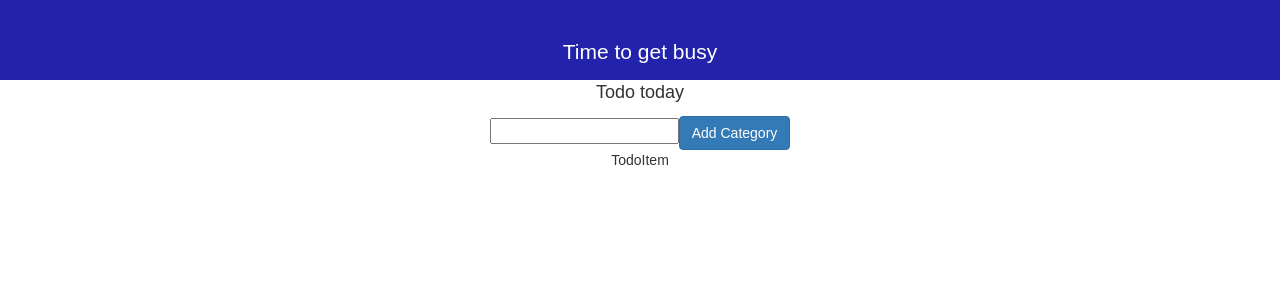
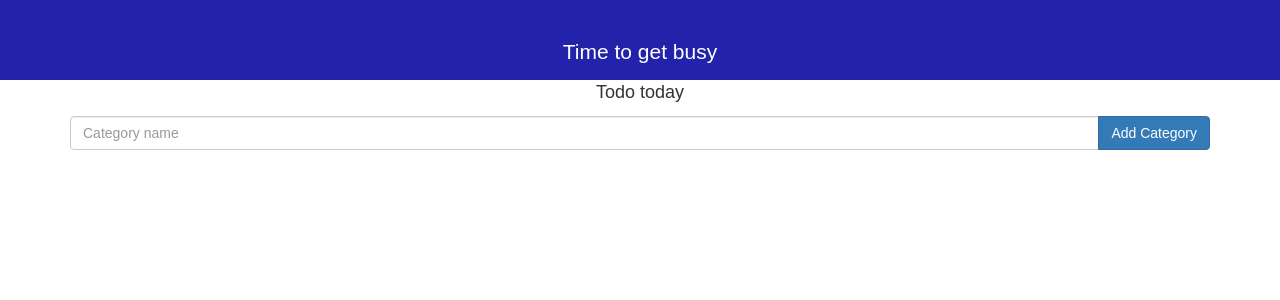
Before and after one commit to andela-megwali/busy, a React app: page / in a window 1280 px wide. Shown: the top 300 px of the page. Built offline with nearby package versions, Linux system fonts and the light colour scheme.

Commit message:
Add input bar for creating categories

```diff
--- a/src/App.js
+++ b/src/App.js
@@ -3,6 +3,43 @@ import './App.css';
 import Category from './Category'
 
 class App extends Component {
+  constructor(props) {
+    super(props);
+
+    this.state = {
+      categories: [],
+      categoryName: '',
+    };
+
+    this.handleInput = this.handleInput.bind(this);
+    this.addCategory = this.addCategory.bind(this);
+    this.renderCategoryBlocks = this.renderCategoryBlocks.bind(this);
+  }
+
+  handleInput(event) {
+    this.setState({ categoryName: event.target.value });
+  }
+
+  addCategory() {
+    const { categories, categoryName } = this.state;
+
+    this.setState({
+      categories: [...categories, categoryName],
+      categoryName: '',
+    });
+  }
+
+  renderCategoryBlocks() {
+    const { categories } = this.state;
+
+    return categories.map(category => (
+      <Category
+        key={category}
+        name={category}
+      />
+    ));
+  }
+
   render() {
     return (
       <div className={'App'}>
@@ -12,7 +49,28 @@ class App extends Component {
         <p className={'App-intro'}>
           {'Todo today'}
         </p>
-        <Category />
+        <div className={'container'}>
+          <div className={'input-group'}>
+            <input
+              type={'text'}
+              className={'form-control'}
+              placeholder={'Category name'}
+              aria-label={'Search for...'}
+              onChange={this.handleInput}
+              value={this.state.categoryName}
+            />
+            <span className={'input-group-btn'}>
+              <button
+                className={'btn btn-primary'}
+                type={'button'}
+                onClick={this.addCategory}
+              >
+                {'Add Category'}
+              </button>
+            </span>
+          </div>
+        </div>
+        {this.renderCategoryBlocks()}
       </div>
     );
   }
--- a/src/Category.jsx
+++ b/src/Category.jsx
@@ -1,28 +1,28 @@
 import React from 'react';
-import TodoItem from './TodoItem';
+// import TodoItem from './TodoItem';
 
-class Category extends React.Component {
-  constructor(props) {
-    super(props);
+// class Category extends React.Component {
+//   constructor(props) {
+//     super(props);
 
-    this.state = {};
-  }
+//     this.state = {};
+//   }
 
-  render() {
-    return (
-      <div>
-        <input />
-        <button
-          type={'button'}
-          className={'btn btn-primary'}
-        >
-          {'Add Category'}
-        </button>
+//   render() {
+//     return (
+//       <div className={'container'}>
+//         <TodoItem />
+//       </div>
+//     );
+//   }
+// }
 
-        <TodoItem />
-      </div>
-    );
-  }
-}
+const Category = (props) => {
+  return (
+    <div className={'container'}>
+      <p>{props.name}</p>
+    </div>
+  );
+};
 
 export default Category;
```
